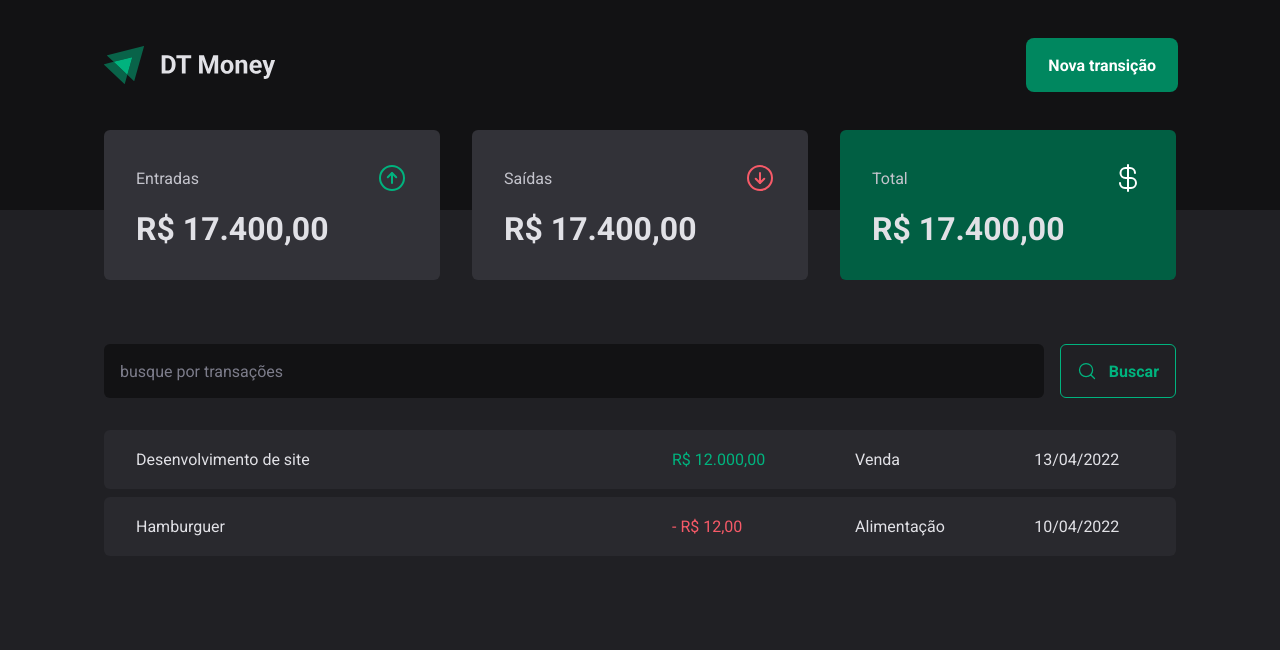
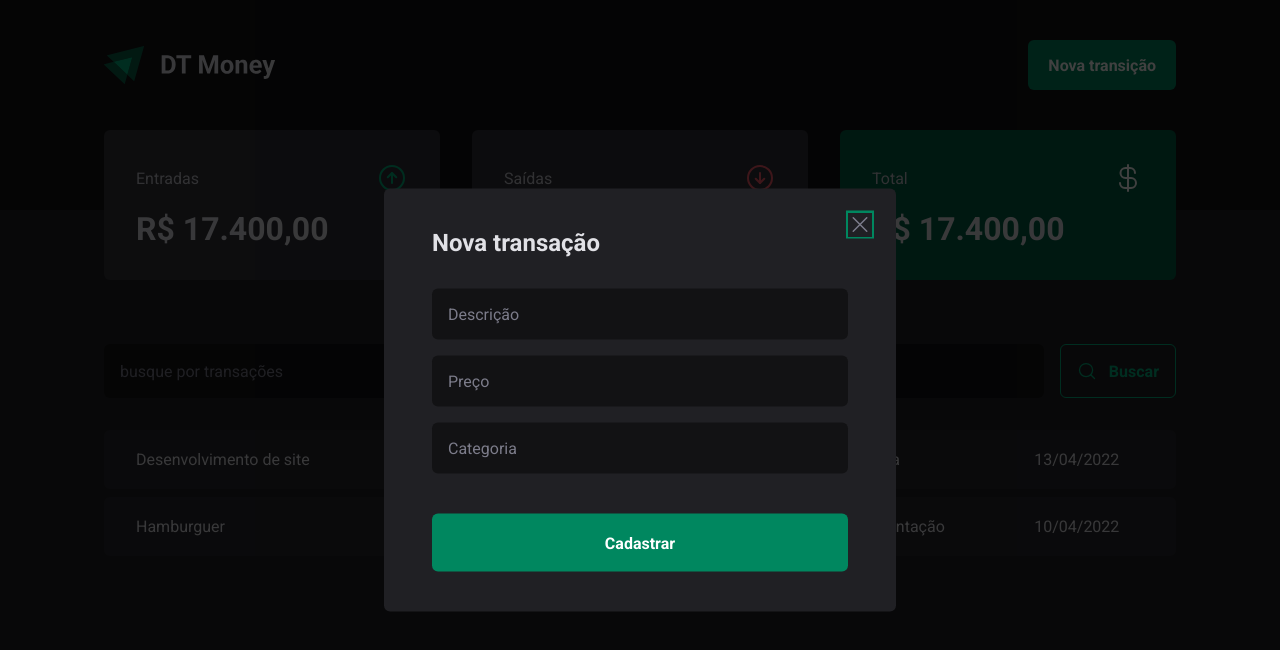
Before and after one commit to Massaronii/03-dt-money, a React (Vite) app: page / in a window 1280 px wide. Both pictures are taken after a click on the button "Nova transição". Shown: the top 650 px of the page. Built offline with nearby package versions, Linux system fonts and the light colour scheme.

Commit message:
:lipstick: modal de transição

```diff
--- a/src/components/Header/index.tsx
+++ b/src/components/Header/index.tsx
@@ -1,12 +1,20 @@
 import { HeaderContainer, HeaderContent, NewTransactionButton } from "./styles"
 import logoImg from "../../assets/logo.svg"
+import * as Dialog  from "@radix-ui/react-dialog"
+import { NewTransactionModal } from "../NewTransactionModal"
 
 export function Header() {
   return (
     <HeaderContainer>
       <HeaderContent>
         <img src={logoImg} alt="" />
-        <NewTransactionButton>Nova transição</NewTransactionButton>
+        <Dialog.Root>
+          <Dialog.Trigger asChild>
+            <NewTransactionButton>Nova transição</NewTransactionButton>
+          </Dialog.Trigger>
+
+         <NewTransactionModal/>
+        </Dialog.Root>
       </HeaderContent>
     </HeaderContainer>
   )
--- /dev/null
+++ b/src/components/NewTransactionModal/index.tsx
@@ -0,0 +1,27 @@
+import * as Dialog from "@radix-ui/react-dialog"
+import { Overlay, Content, CloseButton } from "./styles"
+import { X } from "phosphor-react"
+
+export function NewTransactionModal() {
+  return (
+    <Dialog.Portal>
+      <Overlay />
+
+      <Content>
+        <Dialog.Title>Nova transação</Dialog.Title>
+
+        <CloseButton>
+          <X size={24}/>
+        </CloseButton>
+
+        <form action="">
+          <input type="text" placeholder="Descrição" required />
+          <input type="Number" placeholder="Preço" required />
+          <input type="text" placeholder="Categoria" required />
+
+          <button type="submit">Cadastrar</button>
+        </form>
+      </Content>
+    </Dialog.Portal>
+  )
+}
--- /dev/null
+++ b/src/components/NewTransactionModal/styles.ts
@@ -0,0 +1,71 @@
+import { styled } from "styled-components";
+import * as Dialog from "@radix-ui/react-dialog"
+
+
+export const Overlay = styled(Dialog.Overlay)`
+position: fixed;
+width: 100vw;
+height: 100vh;
+inset: 0;
+background: rgba(0, 0, 0, 0.75);
+`
+
+export const Content = styled(Dialog.Content)`
+  min-width: 32rem;
+  border-radius: 6px;
+  padding: 2.5rem 3rem;
+  background: ${(props) => props.theme["gray-800"]};
+
+  position: fixed;
+  top: 50%;
+  left: 50%;
+  transform: translate(-50%, -50%);
+
+  form {
+    margin-top: 2rem;
+
+    display: flex;
+    flex-direction: column;
+    gap: 1rem;
+
+    input {
+      border-radius: 6px;
+      border: 0;
+      background: ${(props) => props.theme["gray-900"]};
+      color: ${(props) => props.theme["gray-300"]};
+      padding: 1rem;
+
+      &::placeholder {
+        color: ${(props) => props.theme["gray-500"]};
+      }
+    }
+
+    button[type="submit"] {
+      height: 58px;
+      border: 0;
+      background: ${(props) => props.theme["green-500"]};
+      color: ${(props) => props.theme.white};
+      font-weight: bold;
+      padding: 0 1.25rem;
+      border-radius: 6px;
+      margin-top: 1.5rem;
+      cursor: pointer;
+
+      &:hover {
+        background: ${(props) => props.theme["green-700"]};
+        transition: background-color 0.2s;
+      }
+    }
+  }
+`
+
+export const CloseButton = styled(Dialog.Close)`
+  position: absolute;
+  background:  transparent;
+  border: 0;
+  top: 1.5rem;
+  right: 1.5rem;
+  line-height: 0;
+  cursor: pointer;
+  color: ${props => props.theme["gray-500"]};
+`
```
